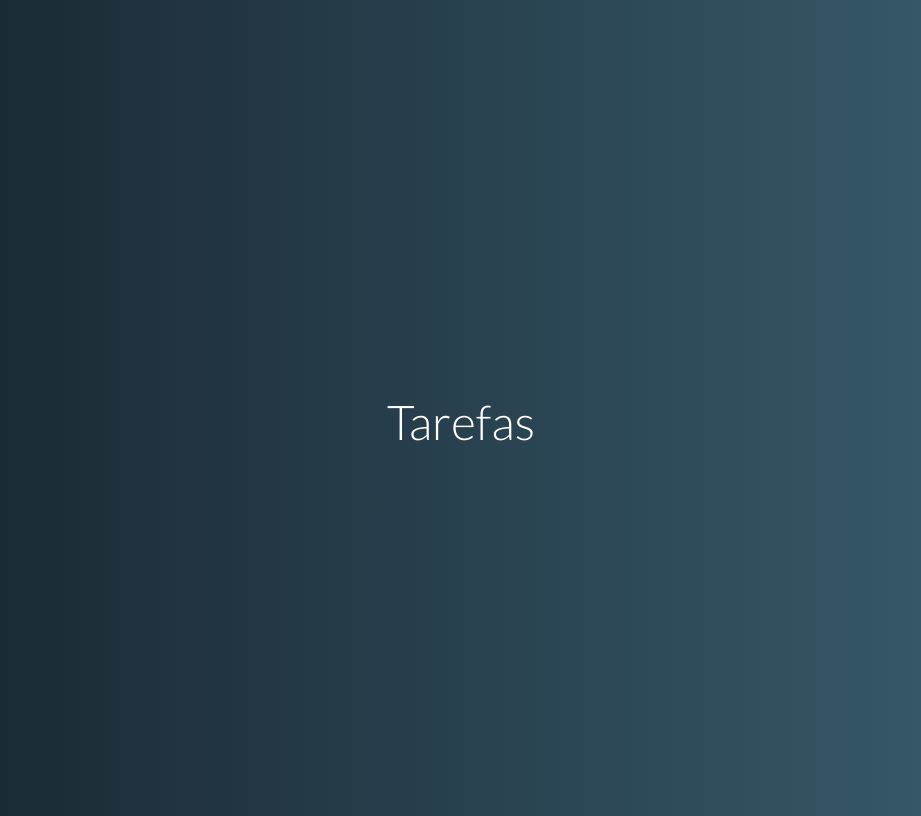
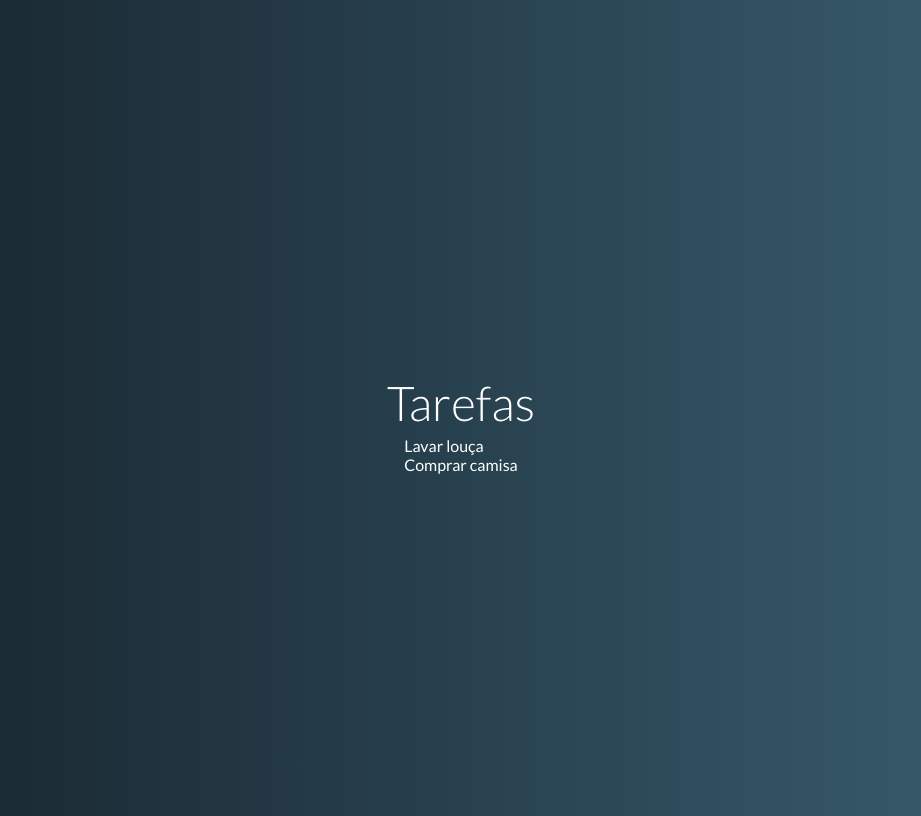
Before and after one commit to allangadelha/curso-vuejs2, a Vue app in the folder sessao-10-projeto-02-tarefas-todo/tarefas/: page / in a window 1280 px wide. Shown: the whole page, without its empty margins (179-1100 px from the left). Built offline with nearby package versions, Linux system fonts and the light colour scheme.

Commit message:
sessão 10: componente lista de tarefas

```diff
--- a/sessao-10-projeto-02-tarefas-todo/tarefas/src/App.vue
+++ b/sessao-10-projeto-02-tarefas-todo/tarefas/src/App.vue
@@ -1,12 +1,23 @@
 <template>
 	<div id="app">
 		<h1>Tarefas</h1>
+		<TaskGrid :tasks="tasks" />
 	</div>
 </template>
 
 <script>
+import TaskGrid from './components/TaskGrid.vue'
+
 export default {
-
+	components: { TaskGrid },
+	data() {
+		return {
+			tasks: [
+				{ name: 'Lavar louça', pending: false },
+				{ name: 'Comprar camisa', pending: true },
+			]
+		}
+	}
 }
 </script>
 
--- /dev/null
+++ b/sessao-10-projeto-02-tarefas-todo/tarefas/src/components/TaskGrid.vue
@@ -0,0 +1,20 @@
+<template>
+    <div class="tasks">
+        <template>
+            <div v-for="task in tasks" :key="task.name">{{ task.name }}</div>
+        </template>
+    </div>
+</template>
+
+<script>
+export default {
+    props: {
+        tasks: { type: Array, required: true }
+    }
+
+}
+</script>
+
+<style >
+
+</style>
```
